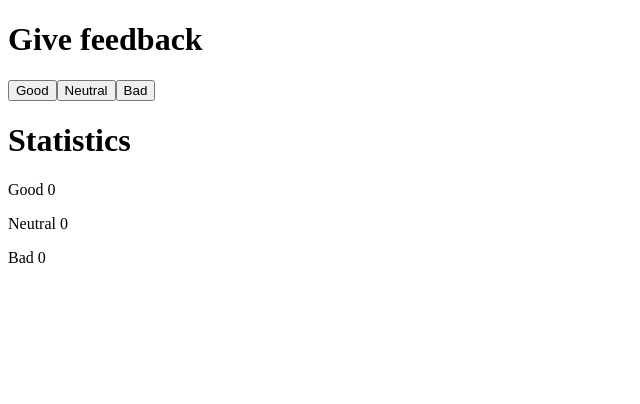
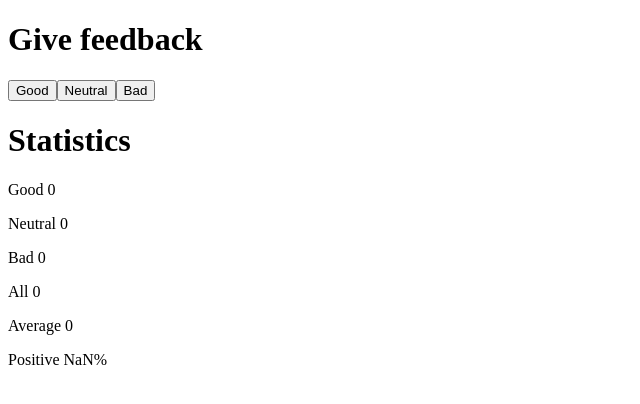
Before and after one commit to MilitelloN/FullstackOpen, a React (Vite) app in the folder Part1/: page / in a window 1280 px wide. Shown: the top 404 px of the page, without its empty margins (0-640 px from the left). Built offline with nearby package versions, Linux system fonts and the light colour scheme.

Commit message:
Commit for Ex1.7

```diff
--- a/Part1/src/App.jsx
+++ b/Part1/src/App.jsx
@@ -1,10 +1,4 @@
 import { useState } from 'react'
-
-
-
-
-
-
 
 const App = () => {
   const [goodReview, setGoodReview] = useState(0)
@@ -24,8 +18,7 @@ const App = () => {
     }
   }
 
-
-
+  const total = goodReview + neutralReview + badReview
   return (
     <div>
       <h1>Give feedback</h1>
@@ -36,6 +29,9 @@ const App = () => {
       <p>Good {goodReview}</p>
       <p>Neutral {neutralReview}</p>
       <p>Bad {badReview}</p>
+      <p>All {total}</p>
+      <p>Average {total / 3}</p>
+      <p>Positive {goodReview * 100 / total}%</p>
     </div>
   )
 }
```
